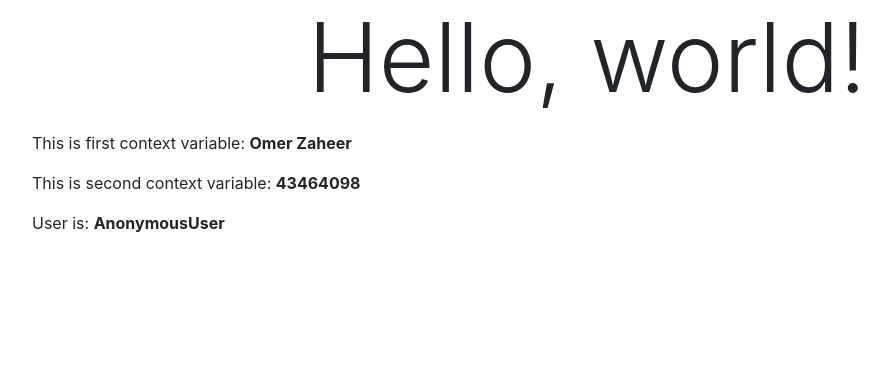
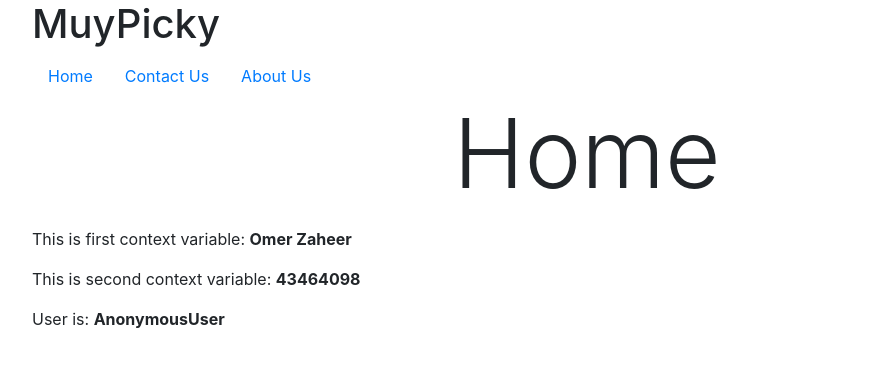
Before and after one commit to omerzaa79/muypicky, a Django app: page / in a window 1280 px wide. Shown: the top 367 px of the page, without its empty margins (53-942 px from the left). Run offline with Django 3.2, Linux system fonts and the light colour scheme; some libraries are stand-ins or nearby versions.

Commit message:
At 1 hour and 30 minutes

```diff
--- a/muypicky/urls.py
+++ b/muypicky/urls.py
@@ -16,9 +16,11 @@ Including another URLconf
 from django.conf.urls import url
 from django.contrib import admin
 
-from restaurants.views import home
+from restaurants.views import home, contact, about
 
 urlpatterns = [
     url(r'^admin/', admin.site.urls),
     url(r'^$', home, name="home"),
+    url(r'^contact/', contact, name="contact"),
+    url(r'^about/', about, name="about"),
 ]
--- a/restaurants/views.py
+++ b/restaurants/views.py
@@ -8,4 +8,14 @@ def home(request):
 		"context_variable": "Omer Zaheer",
 		"num": num
 	}
-	return render(request, "base.html", context)
+	return render(request, "home.html", context)
+
+
+def contact(request):
+	context = {}
+	return render(request, "contact.html", context)
+
+
+def about(request):
+	context = {}
+	return render(request, "about.html", context)
--- a/templates/base.html
+++ b/templates/base.html
@@ -6,22 +6,25 @@
     <meta name="viewport" content="width=device-width, initial-scale=1, shrink-to-fit=no">
 
     <!-- Bootstrap CSS -->
-    <link rel="stylesheet" href="https://stackpath.bootstrapcdn.com/bootstrap/4.1.3/css/bootstrap.min.css" integrity="sha384-MCw98/SFnGE8fJT3GXwEOngsV7Zt27NXFoaoApmYm81iuXoPkFOJwJ8ERdknLPMO" crossorigin="anonymous">
+    {% include "snippets/css.html" %}
 
-    <title>MuyPicky</title>
+    <title>{% block title %}MuyPicky{% endblock %}</title>
   </head>
   <body>
+
+
     <div class="container">
-      <h1 class="text-center display-1 mb-3">Hello, world!</h1>
-      <p>This is first context variable: <strong>{{ context_variable }}</strong></p>
-      <p>This is second context variable: <strong>{{ num }}</strong></p>
-      <p>User is: <strong>{{ request.user }}</strong></p>
+
+      {% include "snippets/nav.html" %}
+
+      {% block content %}{% endblock %}
+
     </div>
+
+
 
     <!-- Optional JavaScript -->
     <!-- jQuery first, then Popper.js, then Bootstrap JS -->
-    <script src="https://code.jquery.com/jquery-3.3.1.slim.min.js" integrity="sha384-q8i/X+965DzO0rT7abK41JStQIAqVgRVzpbzo5smXKp4YfRvH+8abtTE1Pi6jizo" crossorigin="anonymous"></script>
-    <script src="https://cdnjs.cloudflare.com/ajax/libs/popper.js/1.14.3/umd/popper.min.js" integrity="sha384-ZMP7rVo3mIykV+2+9J3UJ46jBk0WLaUAdn689aCwoqbBJiSnjAK/l8WvCWPIPm49" crossorigin="anonymous"></script>
-    <script src="https://stackpath.bootstrapcdn.com/bootstrap/4.1.3/js/bootstrap.min.js" integrity="sha384-ChfqqxuZUCnJSK3+MXmPNIyE6ZbWh2IMqE241rYiqJxyMiZ6OW/JmZQ5stwEULTy" crossorigin="anonymous"></script>
+    {% include "snippets/js.html" %}
   </body>
 </html>
--- /dev/null
+++ b/templates/home.html
@@ -0,0 +1,11 @@
+{% extends "base.html" %}
+
+
+{% block content %}
+
+	<h1 class="text-center display-1 mb-3">Home</h1>
+	<p>This is first context variable: <strong>{{ context_variable }}</strong></p>
+	<p>This is second context variable: <strong>{{ num }}</strong></p>
+	<p>User is: <strong>{{ request.user }}</strong></p>
+
+{% endblock %}
--- /dev/null
+++ b/templates/snippets/css.html
@@ -0,0 +1 @@
+<link rel="stylesheet" href="https://stackpath.bootstrapcdn.com/bootstrap/4.1.3/css/bootstrap.min.css" integrity="sha384-MCw98/SFnGE8fJT3GXwEOngsV7Zt27NXFoaoApmYm81iuXoPkFOJwJ8ERdknLPMO" crossorigin="anonymous">
--- /dev/null
+++ b/templates/snippets/js.html
@@ -0,0 +1,5 @@
+<script src="https://code.jquery.com/jquery-3.3.1.slim.min.js" integrity="sha384-q8i/X+965DzO0rT7abK41JStQIAqVgRVzpbzo5smXKp4YfRvH+8abtTE1Pi6jizo" crossorigin="anonymous"></script>
+
+<script src="https://cdnjs.cloudflare.com/ajax/libs/popper.js/1.14.3/umd/popper.min.js" integrity="sha384-ZMP7rVo3mIykV+2+9J3UJ46jBk0WLaUAdn689aCwoqbBJiSnjAK/l8WvCWPIPm49" crossorigin="anonymous"></script>
+
+<script src="https://stackpath.bootstrapcdn.com/bootstrap/4.1.3/js/bootstrap.min.js" integrity="sha384-ChfqqxuZUCnJSK3+MXmPNIyE6ZbWh2IMqE241rYiqJxyMiZ6OW/JmZQ5stwEULTy" crossorigin="anonymous"></script>
--- /dev/null
+++ b/templates/snippets/nav.html
@@ -0,0 +1,13 @@
+<h1>MuyPicky</h1>
+
+<ul class="nav">
+  <li class="nav-item">
+    <a class="nav-link active" href="/">Home</a>
+  </li>
+  <li class="nav-item">
+    <a class="nav-link" href="/contact/">Contact Us</a>
+  </li>
+  <li class="nav-item">
+    <a class="nav-link" href="/about/">About Us</a>
+  </li>
+</ul>
```
Also changed, not shown: templates/about.html (added, +11 -0 lines), templates/contact.html (added, +10 -0 lines).
